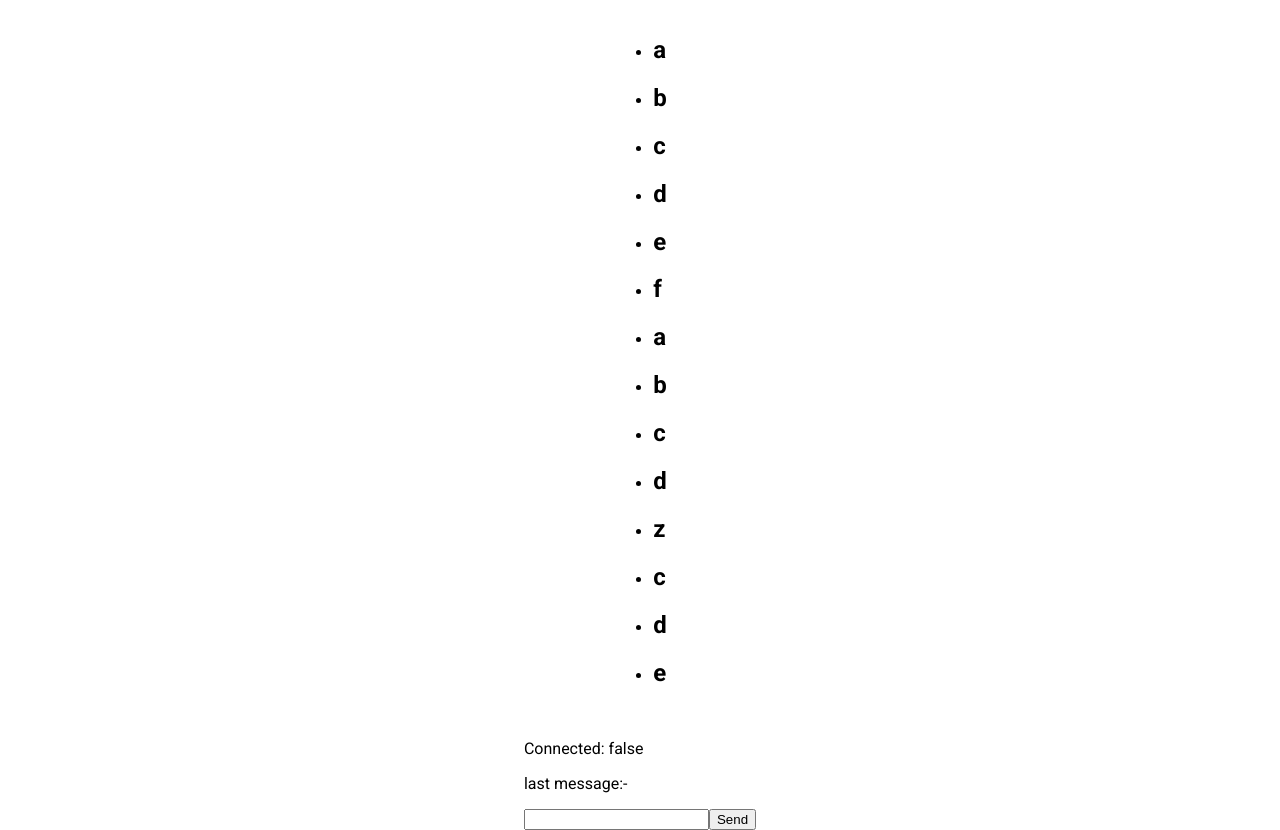
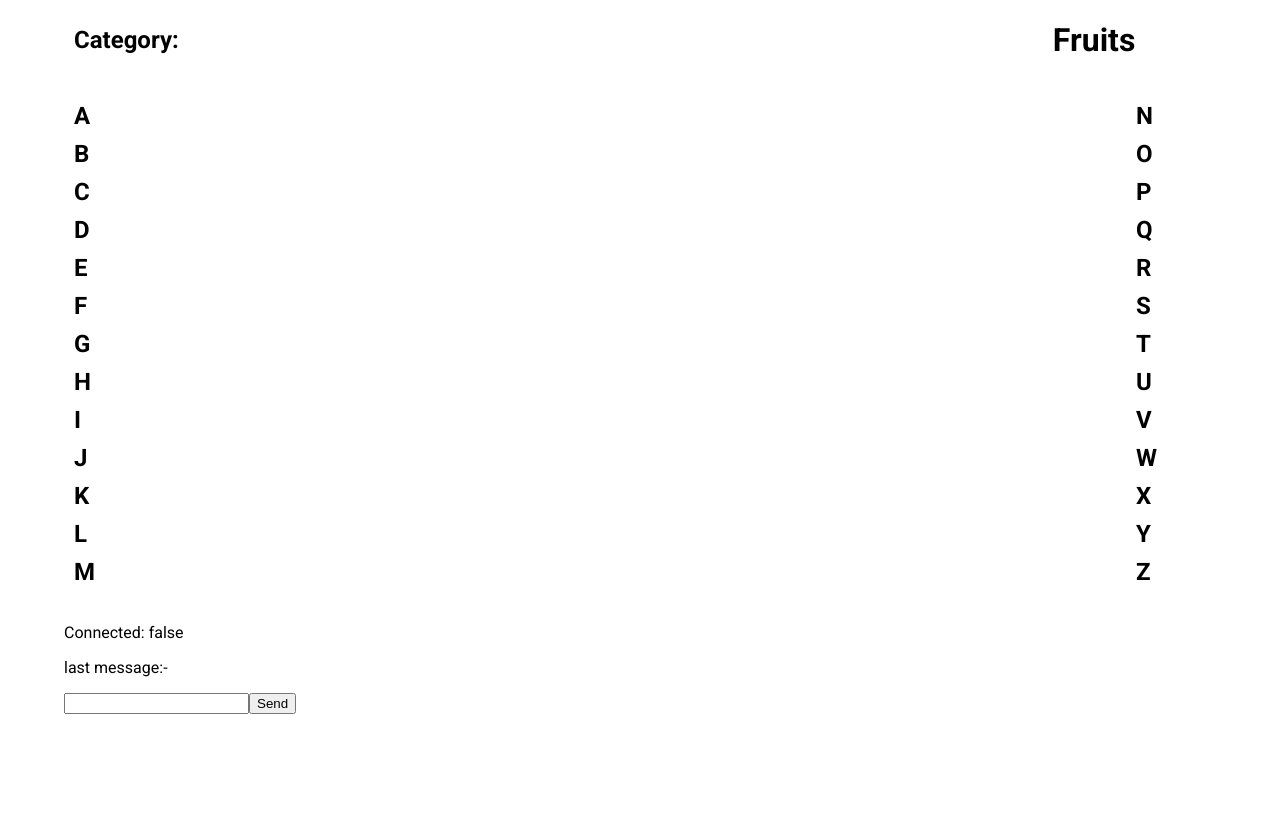
Before and after one commit to lighthouse-labs/MadCap-Server2, a React (Create React App) app in the folder client/: page / in a window 1280 px wide. After the commit the page ends 800 px from the top, so only its background shows below. Built offline with nearby package versions, Linux system fonts and the light colour scheme; no server answers.

Commit message:
begin game statless

```diff
--- a/client/src/components/App.jsx
+++ b/client/src/components/App.jsx
@@ -1,17 +1,19 @@
 // import { useState } from 'react';
+// import axios from 'axios';
+
 // import Welcome from "./Welcome";
 // import Lobby from "./Lobby";
-import Game from "./Game"
+import Game from "./Game";
 // import useVisualMode from "../hooks/useVisualMode";
 
 import './App.css';
-// import axios from 'axios';
 
 export default function App() {
   // const WELCOME = "WELCOME";
   // const LOBBY = "LOBBY";
   // const GAME = "GAME";
-  // const { mode, transition } = useVisualMode(WELCOME);
+                                //change to WELCOME
+  // const { mode, transition } = useVisualMode(GAME);
   // const [name, setName] = useState("");
 
   // const [avatar, setAvatar] = useState(null);
@@ -29,8 +31,12 @@ export default function App() {
   //     name: 'shelly',
   //     color: 'purple'
   //   })
-  //   .then(() => transition(LOBBY))
-  //   .catch(err => console.log(err));
+  //     .then(() => transition(LOBBY))
+  //     .catch(err => console.log(err));
+  // }
+
+  // function handleStart() {
+  //   transition(GAME);
   // }
 
   return (
@@ -43,9 +49,14 @@ export default function App() {
           handleName={handleName}
           handleJoin={handleJoin}
         />
-      )}
-      {mode === LOBBY && (<Lobby name={name}/>)} */}
-      <Game />
+      )} */}
+      {/* {mode === LOBBY && (
+        <Lobby
+          name={name} handleStart={handleStart}
+        />
+      )} */}
+      {/* mode === GAME && */}
+      { (<Game />)}
     </div>
   );
 }
--- a/client/src/components/Game/AnswerList.jsx
+++ b/client/src/components/Game/AnswerList.jsx
@@ -1,19 +1,25 @@
-import Box from '@mui/material/Box';
-
 import AnswerListItem from "./AnswerListItem";
 
 export default function AnswerList(props) {
   const answers = props.answers.map((answer) => {
     return (
-      <Box>
-        <AnswerListItem
+      <AnswerListItem
         key={answer.id}
-        id= {answer.id}
+        id={answer.id}
         letter={answer.letter}
         captureColour={answer.captureColour}
       />
-      </Box>
     );
   });
-  return <ul>{answers}</ul>;
+  return (
+    <ul className="alpha-rows"
+      style={{
+        display: 'grid',
+        width: '100%',
+        'grid-template-columns': '93% 0%',
+        'list-style-type': 'none',
+        'padding-left': '10px'
+      }}
+    >{answers}</ul>
+  );
 }
--- a/client/src/components/Game/AnswerListItem.jsx
+++ b/client/src/components/Game/AnswerListItem.jsx
@@ -1,10 +1,9 @@
 import classNames from "classnames";
-import "./styles.css";
 
 export default function AnswerListItem(props) {
   console.log(props.letter)
   console.log(props.id)
-  let captureColour = classNames(
+  let alphaRows = classNames(
     props.captureColour,
     { "letter-captured": props.captureColour },
     {"alpha2": props.id > 13 },
@@ -12,7 +11,7 @@ export default function AnswerListItem(props) {
     {}
   );
   return (
-    <li className={captureColour}>
+    <li className={alphaRows}>
       <h2>{props.letter}</h2>
     </li>
   );
--- a/client/src/components/Game/GameBoard.jsx
+++ b/client/src/components/Game/GameBoard.jsx
@@ -1,12 +1,18 @@
 import Box from '@mui/material/Box';
+
+import AnswerList from './AnswerList';
 
 export default function GameBoard(props) {
 
 
   return (
     <div className="game-board-main">
-      <Box>
-
+      <Box sx={{width: '100%'}}>
+      <div className="game-header">
+          <h2>Category:</h2>
+          <h1>Fruits</h1>
+        </div>
+        <AnswerList answers={props.answers} />
       </Box>
     </div>
   );
--- a/client/src/components/Game/index.jsx
+++ b/client/src/components/Game/index.jsx
@@ -4,7 +4,9 @@ import io from "socket.io-client";
 import Container from "@mui/material/Container";
 
 import Entry from "./Entry";
-import AnswerList from "./AnswerList";
+import GameBoard from "./GameBoard";
+
+import "./styles.css";
 
 const SERVER = "http://127.0.0.1:8001";
 //Temporary fix?
@@ -12,79 +14,169 @@ const socket = io(SERVER, {
   transports: ["websocket"],
 });
 //
-const defaultAlph = [
+const romanAlph = [
   {
-    letter: "a",
+    id: 1,
+    letter: "A",
     answer: "",
     captureColour: "",
   },
   {
-    letter: "b",
+    id: 14,
+    letter: "N",
     answer: "",
     captureColour: "",
   },
   {
-    letter: "c",
+    id: 2,
+    letter: "B",
     answer: "",
     captureColour: "",
   },
   {
-    letter: "d",
+    id: 15,
+    letter: "O",
     answer: "",
     captureColour: "",
   },
   {
-    letter: "e",
+    id: 3,
+    letter: "C",
     answer: "",
     captureColour: "",
   },
   {
-    letter: "f",
+    id: 16,
+    letter: "P",
     answer: "",
     captureColour: "",
   },
   {
-    letter: "a",
-    answer: "",
-    captureColour: "",
-    id:1
-  },
-  {
-    letter: "b",
-    id: 2
-  },
-  {
-    letter: "c",
-    id:3
-  },
-  {
-    letter: "d",
-    id:4
-  },
-  {
-    letter: "z",
-    id:25
-  },
-  {
-    letter: "c",
+    id: 4,
+    letter: "D",
     answer: "",
     captureColour: "",
   },
   {
-    letter: "d",
+    id: 17,
+    letter: "Q",
     answer: "",
     captureColour: "",
   },
   {
-    letter: "e",
+    id: 5,
+    letter: "E",
     answer: "",
     captureColour: "",
-  }
+  },
+  {
+    id: 18,
+    letter: "R",
+    answer: "",
+    captureColour: "",
+  },
+  {
+    id: 6,
+    letter: "F",
+    answer: "",
+    captureColour: "",
+  },
+  {
+    id: 19,
+    letter: "S",
+    answer: "",
+    captureColour: "",
+  },
+  {
+    id: 7,
+    letter: "G",
+    answer: "",
+    captureColour: "",
+  },
+  {
+    id: 20,
+    letter: "T",
+    answer: "",
+    captureColour: "",
+  },
+  {
+    id: 8,
+    letter: "H",
+    answer: "",
+    captureColour: "",
+  },
+  {
+    id: 21,
+    letter: "U",
+    answer: "",
+    captureColour: "",
+  },
+  {
+    id: 9,
+    letter: "I",
+    answer: "",
+    captureColour: "",
+  },
+  {
+    id: 22,
+    letter: "V",
+    answer: "",
+    captureColour: "",
+  },
+  {
+    id: 10,
+    letter: "J",
+    answer: "",
+    captureColour: "",
+  },
+  {
+    id: 23,
+    letter: "W",
+    answer: "",
+    captureColour: "",
+  },
+  {
+    id: 11,
+    letter: "K",
+    answer: "",
+    captureColour: "",
+  },
+  {
+    id: 24,
+    letter: "X",
+    answer: "",
+    captureColour: "",
+  },
+  {
+    id: 12,
+    letter: "L",
+    answer: "",
+    captureColour: "",
+  },
+  {
+    id: 25,
+    letter: "Y",
+    answer: "",
+    captureColour: "",
+  },
+  {
+    id: 13,
+    letter: "M",
+    answer: "",
+    captureColour: "",
+  },
+  {
+    id: 26,
+    letter: "Z",
+    answer: "",
+    captureColour: "",
+  },
+
 ];
 
 export default function Game(props) {
   const [state, setState] = useState({
-    answers: defaultAlph,
+    answers: romanAlph,
     isConnected: socket.connected,
     lastMessage: null,
   });
@@ -133,7 +225,6 @@ export default function Game(props) {
         answers: answerset,
         lastMessage: message,
       }));
-
       // console.log(stateRef.current)
     });
 
@@ -154,13 +245,13 @@ export default function Game(props) {
         sx={{
           display: "flex",
           flexDirection: "column",
-          // justifyContent: "space-between",
-          alignItems: "center",
+          justifyContent: "space-between",
+          alignItems: "flex-start",
           maxWidth: 435,
           height: 'fit-content',
           width: '100%'
         }}>
-        <AnswerList answers={state.answers} />
+        <GameBoard answers={state.answers}/>
         <Entry
           sendMessage={sendMessage}
           isConnected={state.isConnected}
--- a/client/src/components/Game/styles.css
+++ b/client/src/components/Game/styles.css
@@ -1,9 +1,30 @@
 .game-main {
-    height: 100vh;
-    width: 100vw;
-    display: flex;
-    flex-direction: column;
-    align-items: center;
+  height: 100vh;
+  width: 100vw;
+  display: flex;
+  flex-direction: column;
+  align-items: center;
+}
+
+.game-header {
+  display: flex;
+  justify-content: space-between;
+  align-items: center;
+  padding-left: 10px;
+  width: 93%;
+}
+
+.game-board-main {
+  width: 100%;
+}
+
+.alpha1 h2 {
+  margin-top: 5px;
+  margin-bottom: 5px;
+}
+.alpha2 h2 {
+  margin-top: 5px;
+  margin-bottom: 5px;
 }
 
 .Red {
--- a/client/src/components/Lobby/GameSettings.jsx
+++ b/client/src/components/Lobby/GameSettings.jsx
@@ -44,7 +44,7 @@ export default function GameSettings(props) {
           pb: '10px'
         }}>
         <LinkBox />
-        <StartButton />
+        <StartButton handleStart={props.handleStart}/>
       </Box>
     </div>
   );
--- a/client/src/components/Lobby/StartButton.jsx
+++ b/client/src/components/Lobby/StartButton.jsx
@@ -1,11 +1,11 @@
 import { Fragment } from 'react';
 import Button from '@mui/material/Button';
 
-export default function ActionButton(props) {
+export default function StartButton(props) {
 
   return (
     <Fragment>
-      <Button onClick={props.onClick} variant="contained" color="success" size="large"
+      <Button onClick={props.handleStart} variant="contained" color="success" size="large"
         sx={{
           width: '93%',
           height: 65,
--- a/client/src/components/Lobby/index.jsx
+++ b/client/src/components/Lobby/index.jsx
@@ -44,7 +44,9 @@ export default function Lobby(props) {
           width: '100%'
         }}>
         <PlayersList name={props.name} />
-        <GameSettings categories={categories} />
+        <GameSettings
+          categories={categories} handleStart={props.handleStart}
+        />
       </Box>
     </div>
   );
--- a/client/src/components/Welcome/UserName.jsx
+++ b/client/src/components/Welcome/UserName.jsx
@@ -1,4 +1,3 @@
-// import { useState } from 'react';
 import { styled } from '@mui/material/styles';
 import TextField from '@mui/material/TextField';
 
```
Also changed, not shown: client/src/components/Game/PlayerBox.jsx (added).
